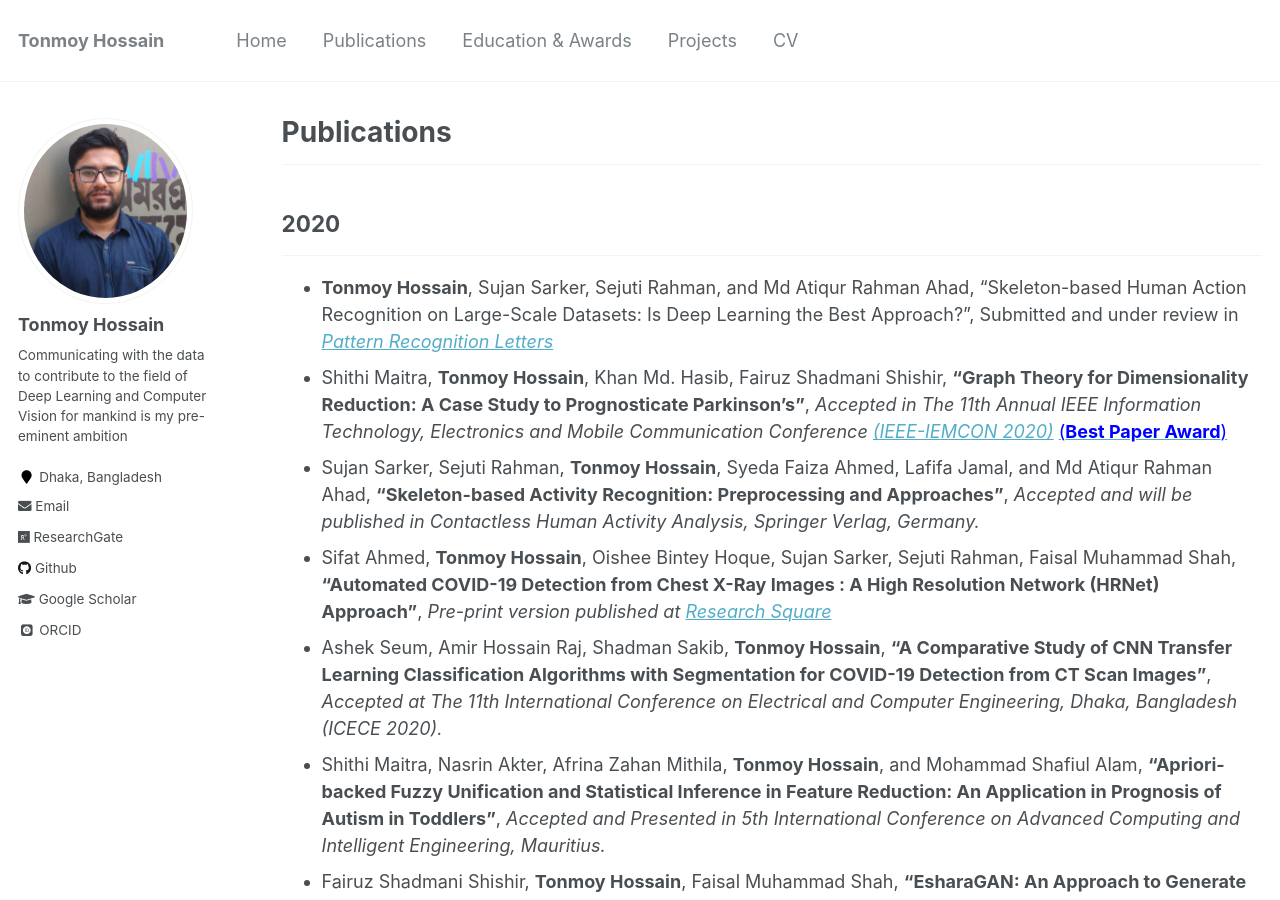
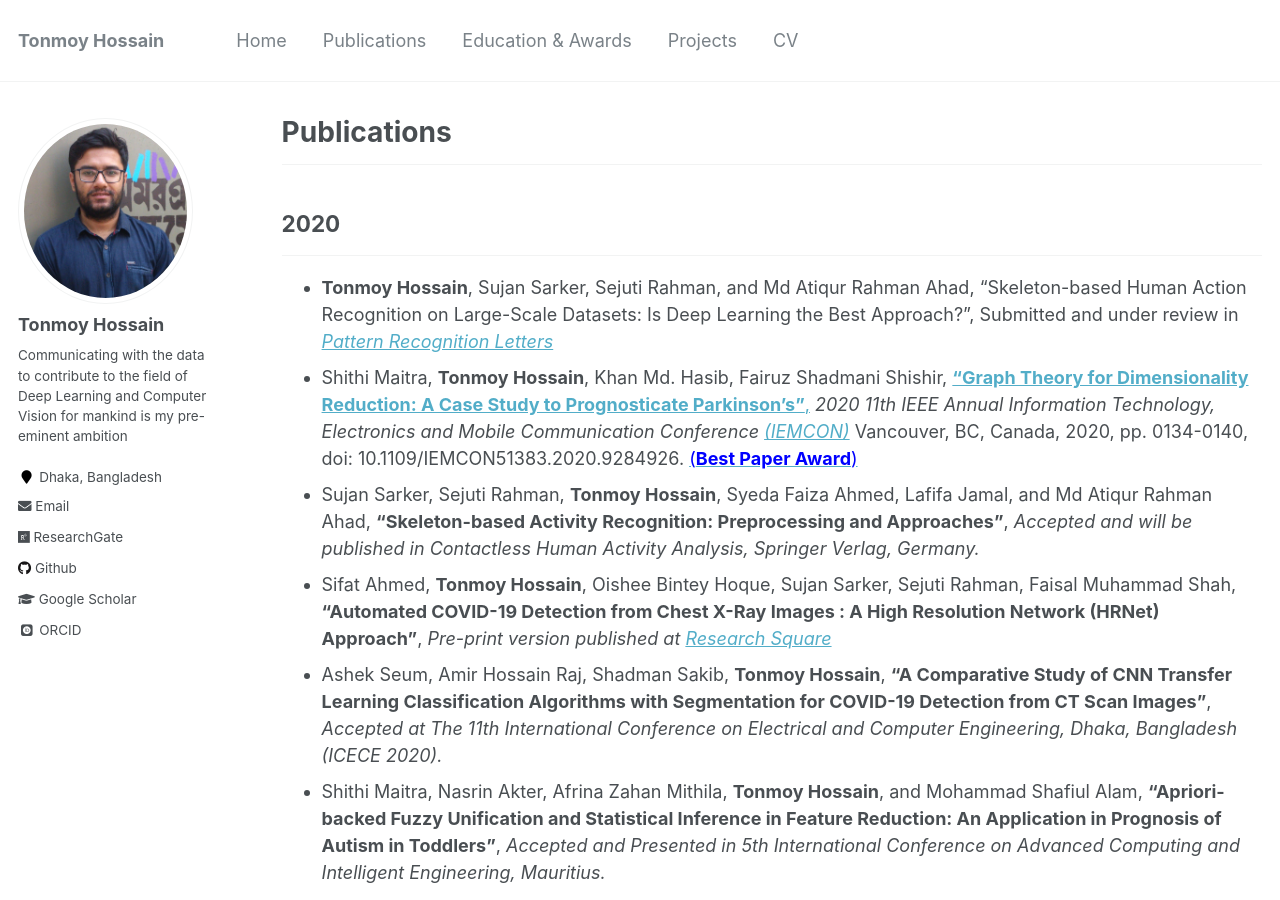
Before and after one commit to shaeekh/shaeekh.github.io, a Jekyll site: the page built from _pages/publications.md, in a window 1280 px wide and 900 px high. Built offline with Jekyll 4.4.1, drawn with Linux system fonts in a browser that asks for light colours; some web fonts are replaced.

Commit message:
Update publications.md

```diff
--- a/_pages/publications.md
+++ b/_pages/publications.md
@@ -11,7 +11,7 @@ author_profile: true
 ## 2020
 -----------
 * **Tonmoy Hossain**, Sujan Sarker, Sejuti Rahman, and Md Atiqur Rahman Ahad, “Skeleton-based Human Action Recognition on Large-Scale Datasets: Is Deep Learning the Best Approach?”, Submitted and under review in <i>[Pattern Recognition Letters](https://www.journals.elsevier.com/pattern-recognition-letters/call-for-papers/advances-in-human-action-activity-and-gesture-recognition)</i>
-*  Shithi Maitra, **Tonmoy Hossain**, Khan Md. Hasib, Fairuz Shadmani Shishir, **"Graph Theory for Dimensionality Reduction: A Case Study to Prognosticate Parkinson’s"**, <i>Accepted in The 11th Annual IEEE Information Technology, Electronics and Mobile Communication Conference [(IEEE-IEMCON 2020)](https://ieee-iemcon.org/)</i> [<span style ="color:Blue">(**Best Paper Award**)</span>](https://tonmoy-hossain.github.io/files/Best_Paper_Award.png)
+*  Shithi Maitra, **Tonmoy Hossain**, Khan Md. Hasib, Fairuz Shadmani Shishir, [**"Graph Theory for Dimensionality Reduction: A Case Study to Prognosticate Parkinson’s"**,](https://ieeexplore.ieee.org/abstract/document/9284926) <i>2020 11th IEEE Annual Information Technology, Electronics and Mobile Communication Conference [(IEMCON)](https://ieee-iemcon.org/)</i> Vancouver, BC, Canada, 2020, pp. 0134-0140, doi: 10.1109/IEMCON51383.2020.9284926. [<span style ="color:Blue">(**Best Paper Award**)</span>](https://tonmoy-hossain.github.io/files/Best_Paper_Award.png)
 *  Sujan Sarker, Sejuti Rahman, **Tonmoy Hossain**, Syeda Faiza Ahmed, Lafifa Jamal, and Md Atiqur Rahman Ahad, **"Skeleton-based Activity Recognition: Preprocessing and Approaches"**, <i>Accepted and will be published in Contactless Human Activity Analysis, Springer Verlag, Germany.</i>
 *  Sifat Ahmed, **Tonmoy Hossain**, Oishee Bintey Hoque, Sujan Sarker, Sejuti Rahman, Faisal Muhammad Shah, **"Automated COVID-19 Detection from Chest X-Ray Images : A High Resolution Network (HRNet) Approach"**, <i>Pre-print version published at [Research Square](https://www.researchsquare.com/article/rs-56285/v1)</i>
 *  Ashek Seum, Amir Hossain Raj, Shadman Sakib, **Tonmoy Hossain**, **"A Comparative Study of CNN Transfer Learning Classification Algorithms with Segmentation for COVID-19 Detection from CT Scan Images"**, <i>Accepted at The 11th International Conference on Electrical and Computer Engineering, Dhaka, Bangladesh (ICECE 2020).</i>
```
